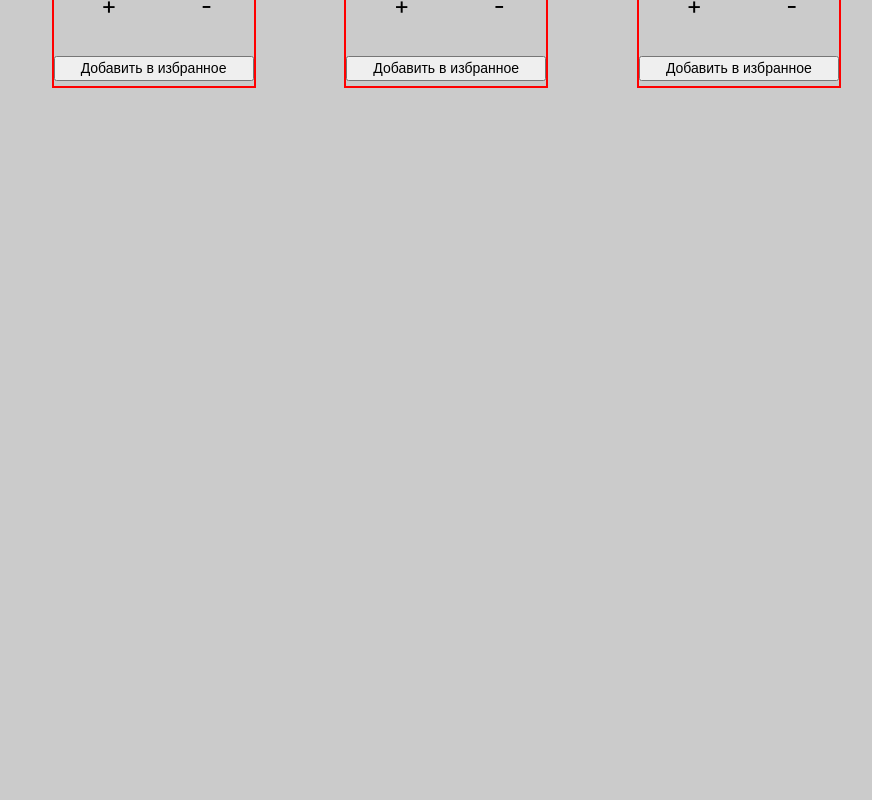
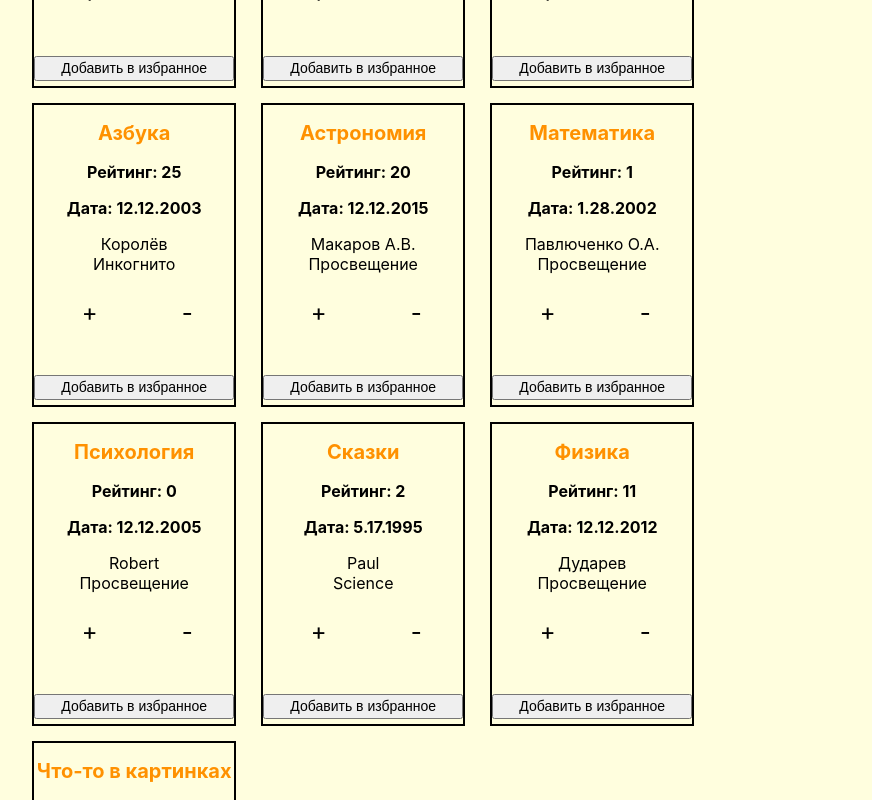
Before and after one commit to saxumcordis/elibrary, a React (Create React App) app: page / in a window 1280 px wide. Shown: the part 740-1540 px from the top of the page, without its empty margins (14-886 px from the left). Before the commit the page ends 844 px from the top, so only its background shows below. Built offline with nearby package versions, Linux system fonts and the light colour scheme.

Commit message:
Some fixes and add 'some' beauty

```diff
--- a/src/Components/catalog.js
+++ b/src/Components/catalog.js
@@ -22,12 +22,13 @@ const Book = (props) => {
     const [rate, setRate] = React.useState(props.book.rate);
     const [rateVisibility, setRateVisibility] = React.useState(true);
     const [favButtonVisible, setButtonVisible] = React.useState(true);
+    props.book.date[0] = [props.book.date[1], props.book.date[1] = props.book.date[0]][0];
     return (
         <article className="catalog_book">
             <div className="book_data">
                 <h1>{props.book.name}</h1>
-                <h3>Rate: {rate}</h3>
-                <h3>Date: {props.book.date.join('.')}</h3>
+                <h3>Рейтинг: {rate}</h3>
+                <h3>Дата: {props.book.date.join('.')}</h3>
                 <p>{props.book.author}</p>
                 <p>{props.book.publisher}</p>
             </div>
--- a/src/Components/favorites.js
+++ b/src/Components/favorites.js
@@ -4,7 +4,7 @@ const Fav = (props) => {
     return (
         <article>
                 <h1>{props.book.name}</h1>
-                <h3>Rate: {props.book.rate}</h3>
+                <h3>Рейтинг: {props.book.rate}</h3>
             <button onClick={() => {
                 remove(props.book.id);
                 props.setFavs(JSON.parse(localStorage.getItem('favs')));
--- a/src/Styles/styles.css
+++ b/src/Styles/styles.css
@@ -1,6 +1,7 @@
 body {
-    background-color: #cbcbcb
+    background-color: #fffede
 }
+
 
 .header_nav {
     width: 100%;
@@ -18,6 +19,7 @@ body {
     width: 96.5%;
     position: relative;
     margin-left: 23px;
+    background: #a7d2ce;
 }
 
 .catalog_main {
@@ -42,13 +44,14 @@ body {
 
 .catalog_content > button {
     margin-left: 20px;
+    background: #f6f9f2;
 }
 
 .catalog_books {
     display: flex;
     flex-direction: row;
     flex-shrink: 0;
-    justify-content: space-around;
+    justify-content: flex-start;
     flex-wrap: wrap;
     list-style: none;
     margin-left: -22px;
@@ -56,17 +59,23 @@ body {
 .catalog_book {
     width: 200px;
     height: 300px;
+    flex-shrink: 0;
+    position: relative;
     display: flex;
     flex-direction: column;
     flex-wrap: wrap;
-    border: 2px solid red;
-    margin: 15px 0 0 0;
+    border: 2px solid #000000;
+    margin: 15px 0 0 25px;
     text-align: center;
 }
 
 .book_data > p {
     margin-top: 0;
     margin-bottom: 0;
+}
+
+.book_data > h1 {
+    font-size: 20px;
 }
 
 .catalog_filter {
@@ -93,6 +102,7 @@ body {
 .filter_content > button {
     width: 352px;
     margin-left: -1px;
+    background: #f6f9f2;
 }
 
 option {
@@ -100,7 +110,7 @@ option {
 }
 
 h1 {
-    color:red;
+    color: #ff9100;
 }
 
 .rateButtons {
@@ -127,7 +137,20 @@ h1 {
 .favorites {
     list-style: none;
     display: flex;
-    justify-content: space-around;
+    flex-direction: row;
+    flex-wrap: wrap;
+    justify-content: flex-start;
+}
+
+.favorites > li {
+    margin-left: 10px;
+    height: 150px;
+    text-align: center;
+    flex-shrink: 0;
+    font-size: 14px;
+}
+.favorites > h1 {
+    font-size: 10px;
 }
 
 h3 {
--- a/src/books.json
+++ b/src/books.json
@@ -54,5 +54,53 @@
     "publisher": "Просвещение",
     "date": "12.12.2005",
     "rate": 0
+  },
+  {
+    "id": 8,
+    "name": "Физика",
+    "author": "Дударев",
+    "publisher": "Просвещение",
+    "date": "12.12.2012",
+    "rate": 11
+  },
+  {
+    "id": 9,
+    "name": "Астрономия",
+    "author": "Макаров А.В.",
+    "publisher": "Просвещение",
+    "date": "12.12.2015",
+    "rate": 20
+  },
+  {
+    "id": 10,
+    "name": "Азбука",
+    "author": "Королёв",
+    "publisher": "Инкогнито",
+    "date": "12.12.2003",
+    "rate": 25
+  },
+  {
+    "id": 11,
+    "name": "Что-то в картинках",
+    "author": "Tom",
+    "publisher": "Инкогнито",
+    "date": "01.10.2009",
+    "rate": 2
+  },
+  {
+    "id": 12,
+    "name": "Математика",
+    "author": "Павлюченко О.А.",
+    "publisher": "Просвещение",
+    "date": "28.01.2002",
+    "rate": 1
+  },
+  {
+    "id": 13,
+    "name": "Сказки",
+    "author": "Paul",
+    "publisher": "Science",
+    "date": "17.05.1995",
+    "rate": 2
   }
 ]
```
